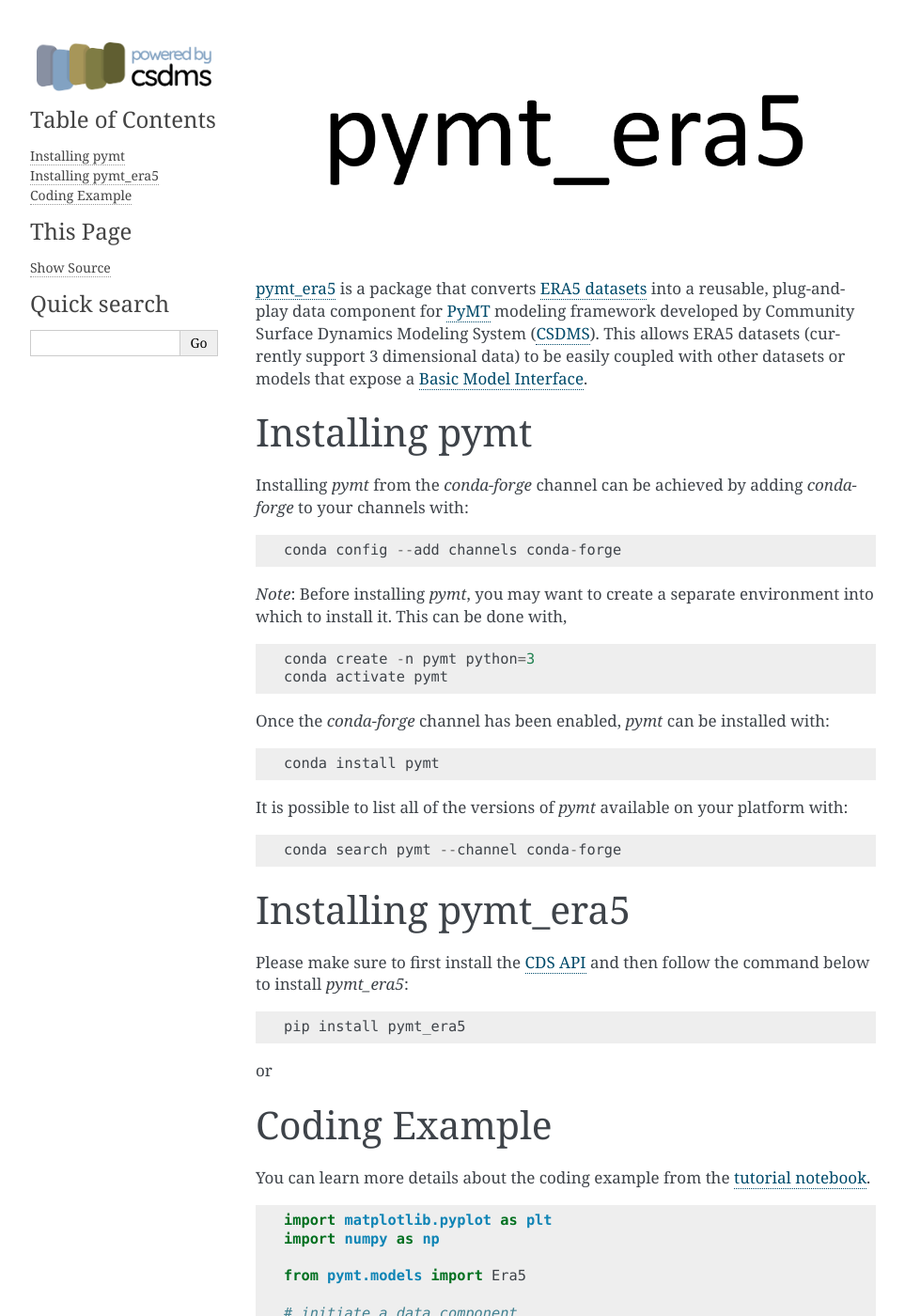
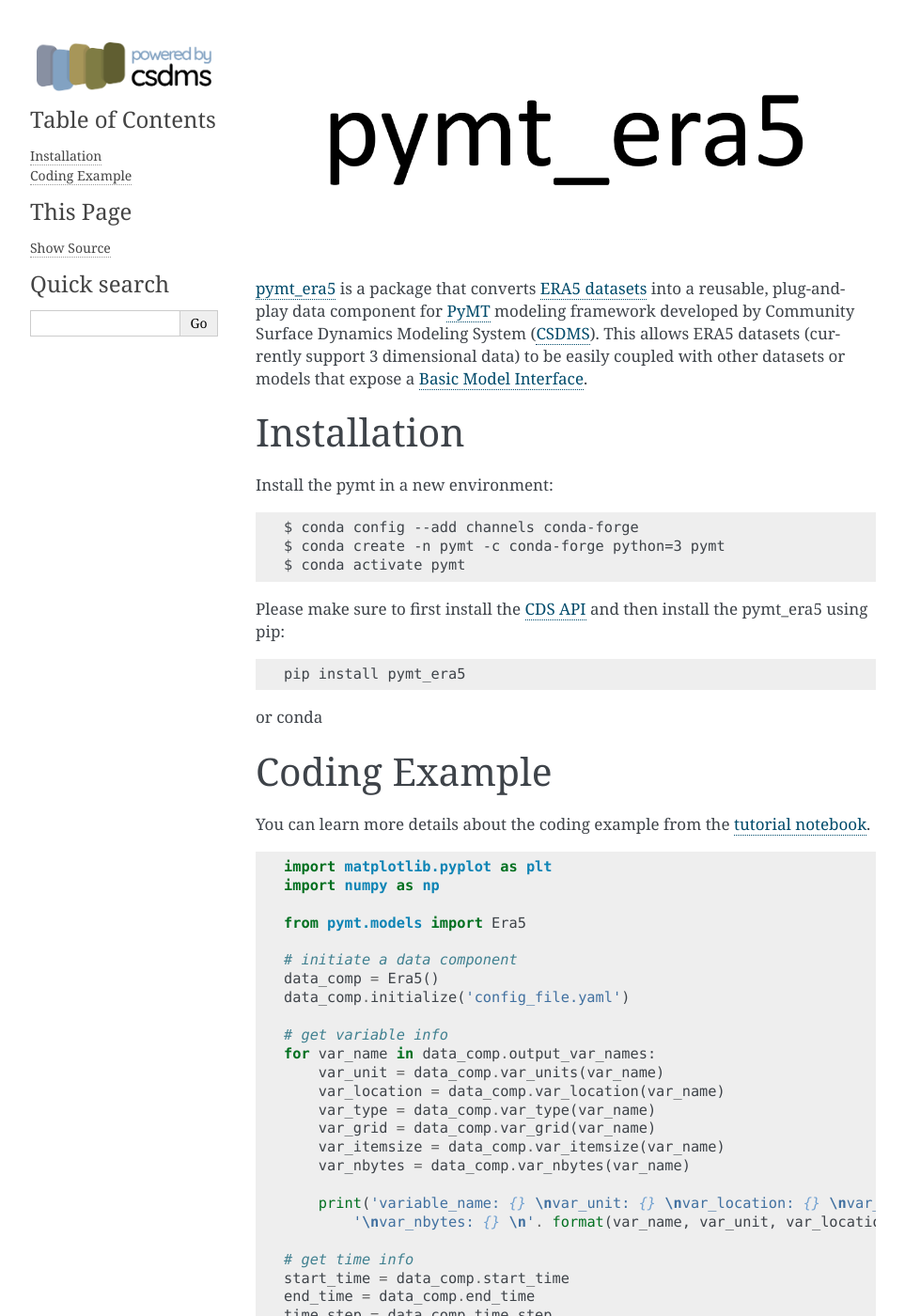
Before and after one commit to pymt-lab/pymt_era5, a Sphinx documentation site: the page built from docs/index.rst, in a window 1280 px wide and 1400 px high. Shown: the whole window at 94% size, without its empty margins (148-1111 px from the left). Built offline with Sphinx 7.4.7, drawn with Linux system fonts in a browser that asks for light colours.

Commit message:
update docs

```diff
--- a/docs/index.rst
+++ b/docs/index.rst
@@ -12,48 +12,25 @@ This allows ERA5 datasets (currently support 3 dimensional data) to be easily co
 a `Basic Model Interface <https://bmi.readthedocs.io/en/latest/>`_.
 
 ---------------
-Installing pymt
+Installation
 ---------------
 
-Installing `pymt` from the `conda-forge` channel can be achieved by adding
-`conda-forge` to your channels with:
+Install the pymt in a new environment:
 
 .. code::
 
-  conda config --add channels conda-forge
-
-*Note*: Before installing `pymt`, you may want to create a separate environment
-into which to install it. This can be done with,
-
-.. code::
-
-  conda create -n pymt python=3
-  conda activate pymt
-
-Once the `conda-forge` channel has been enabled, `pymt` can be installed with:
-
-.. code::
-
-  conda install pymt
-
-It is possible to list all of the versions of `pymt` available on your platform with:
-
-.. code::
-
-  conda search pymt --channel conda-forge
-
---------------------
-Installing pymt_era5
---------------------
+    $ conda config --add channels conda-forge
+    $ conda create -n pymt -c conda-forge python=3 pymt
+    $ conda activate pymt
 
 Please make sure to first install the `CDS API <https://cds.climate.copernicus.eu/api-how-to>`_
-and then follow the command below to install `pymt_era5`:
+and then install the pymt_era5 using pip:
 
 .. code::
 
   pip install pymt_era5
 
-or
+or conda
 
 .. code::
   conda install -c conda-forge pytm_era5
```
